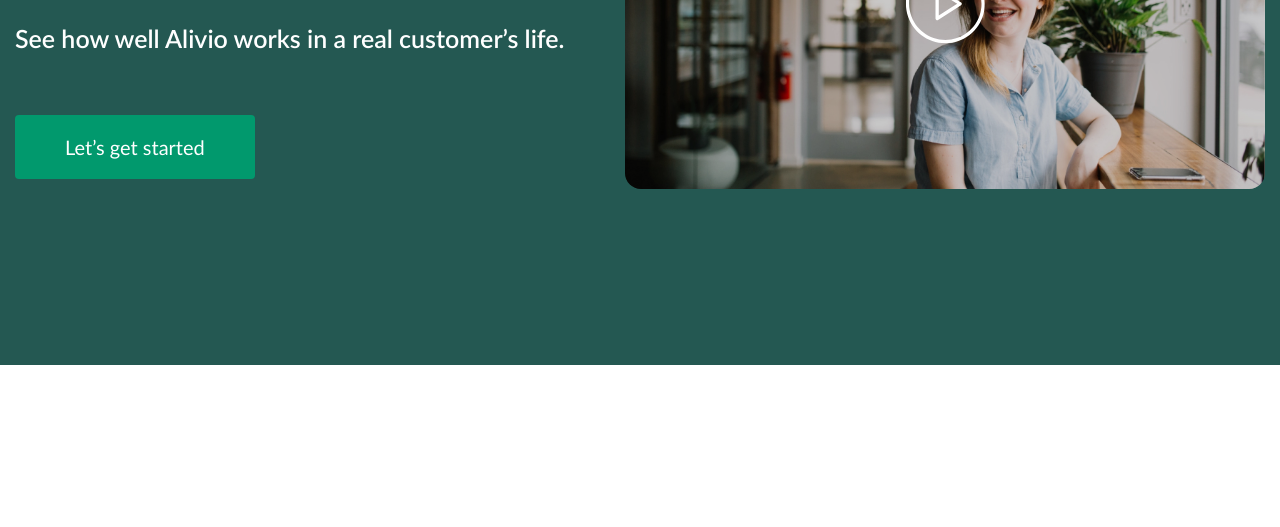
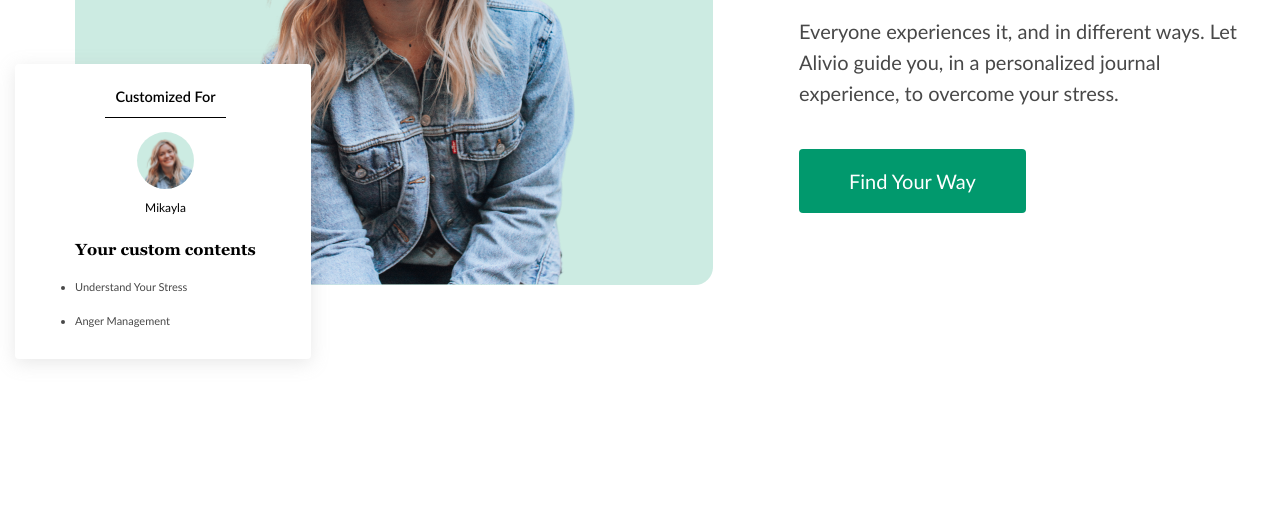
Before and after one commit to DrMarkes/alivio-landing, a plain HTML site: page index.html in a window 1280 px wide. Shown: the part 494-1021 px from the top of the page. Before the commit the page ends 859 px from the top, so only its background shows below. Drawn offline with Linux system fonts and the light colour scheme.

Commit message:
section our-product complete

```diff
--- /dev/null
+++ b/css/blocks/our-product-card.css
@@ -0,0 +1,60 @@
+.card {
+    width: 296px;
+    padding: 22px 55px 30px 60px;
+    display: flex;
+    flex-direction: column;
+    align-items: center;
+    background-color: #fff;
+    border-radius: 4px;
+    box-shadow: 0px 4px 18px rgba(165, 165, 165, 0.25);
+}
+
+.card-title {
+    margin-bottom: 14px;
+    padding: 0 10px 8px;
+    display: flex;
+    font-weight: 600;
+    font-size: 14.49px;
+    line-height: 157%;
+    color: #000000;
+    border-bottom: 0.75px solid #000;
+}
+
+.card-avatar {
+    width: 57px;
+    height: 57px;
+    margin-bottom: 10px;
+    border-radius: 50%;
+    background: rgba(1, 153, 109, 0.2);
+    overflow: hidden;
+}
+
+.card-user-name {
+    margin-bottom: 20px;
+    font-size: 12px;
+    line-height: 157%;
+    color: #000000;
+}
+
+.card-subtitle {
+    margin-bottom: 16px;
+    font-family: "Georgia", serif;
+    font-weight: bold;
+    font-size: 16px;
+    line-height: 157%;
+    color: #000000;
+}
+
+.card-text {
+    align-self: start;
+    font-size: 11px;
+    line-height: 157%;
+}
+
+.card-text ul {
+    list-style: initial;
+}
+
+.card-text li:not(:last-child) {
+    margin-bottom: 16px;
+}
--- /dev/null
+++ b/css/blocks/our-product.css
@@ -0,0 +1,65 @@
+.our-product {
+    padding: 120px 0 168px;
+}
+
+.our-product-row {
+    display: flex;
+    justify-content: space-between;
+}
+
+.our-product-image-container {
+    padding: 0 0 74px 60px;
+    margin-right: 86px;
+    position: relative;
+}
+
+.our-product-image-wrapper {
+    width: 638px;
+    background: rgba(1, 153, 109, 0.2);
+    border-radius: 18px;
+    padding-left: 97px;
+    overflow: hidden;
+}
+
+.our-product-image-wrapper img {
+    width: unset;
+}
+
+.our-product-card-wrapper {
+    position: absolute;
+    left: 0;
+    bottom: 0;
+}
+
+.our-product-text-container {
+    max-width: 584px;
+}
+
+.our-product-title {
+    margin-bottom: 10px;
+    font-weight: 600;
+    font-size: 25px;
+    line-height: 157%;
+    color: #424242;
+}
+
+.our-product-subtitle {
+    margin-bottom: 20px;
+    font-family: "Georgia", serif;
+    font-style: normal;
+    font-weight: bold;
+    font-size: 50px;
+    line-height: 157%;
+    color: #01996d;
+}
+.our-product-text {
+    max-width: 530px;
+    margin-bottom: 40px;
+    font-size: 20px;
+    line-height: 31px;
+    color: #484848;
+}
+
+.our-product-btn-wrapper {
+    display: flex;
+}
--- a/index.html
+++ b/index.html
@@ -12,7 +12,9 @@
         <link rel="stylesheet" href="./css/blocks/header.css" />
         <link rel="stylesheet" href="./css/blocks/home.css" />
         <link rel="stylesheet" href="./css/blocks/how-it-works.css" />
-        <link rel="stylesheet" href="./css/blocks/success-story.css">
+        <link rel="stylesheet" href="./css/blocks/success-story.css" />
+        <link rel="stylesheet" href="./css/blocks/our-product.css" />
+        <link rel="stylesheet" href="./css/blocks/our-product-card.css">
         <!-- Fonts -->
         <link rel="stylesheet" href="./css/fonts/Georgia/stylesheet.css" />
         <link rel="stylesheet" href="./css/fonts/Lato/stylesheet.css" />
@@ -43,7 +45,7 @@
             </div>
         </header>
         <main class="main">
-            <div class="home none">
+            <section class="home none">
                 <img
                     src="./img/home-bg-img.jpg"
                     alt=""
@@ -64,8 +66,9 @@
                         </div>
                     </div>
                 </div>
-            </div>
-            <div class="how-it-works none">
+            </section>
+
+            <section class="how-it-works none">
                 <div class="container">
                     <div class="how-it-works-header">
                         <h2 class="title">How it works</h2>
@@ -154,14 +157,20 @@
                         </div>
                     </div>
                 </div>
-            </div>
-            <div class="success-story">
+            </section>
+
+            <section class="success-story none">
                 <div class="container">
                     <div class="success-story-row">
                         <div class="success-story-content">
-                                <h3 class="success-story-content-title">Let's hear about Kayla's success story</h3>
+                            <h3 class="success-story-content-title">
+                                Let's hear about Kayla's success story
+                            </h3>
                             <div class="success-story-content-text">
-                               <p>See how well Alivio works in a real customer’s life.</p>
+                                <p>
+                                    See how well Alivio works in a real
+                                    customer’s life.
+                                </p>
                             </div>
                             <div class="btn-wrapper">
                                 <a href="#" class="btn">Let’s get started</a>
@@ -169,13 +178,69 @@
                         </div>
                         <div class="success-story-video-wrapper">
                             <div class="overlay-video">
-                                <img src="./img/play-white.svg" alt="">
+                                <img src="./img/play-white.svg" alt="" />
                             </div>
-                            <img class="story-video" src="./img/story-video-img.jpg" alt="story video">
+                            <img
+                                class="story-video"
+                                src="./img/story-video-img.jpg"
+                                alt="story video"
+                            />
+                        </div>
+                    </div>
+                </div>
+            </section>
+
+            <section class="our-product">
+                <div class="container">
+                    <div class="our-product-row">
+                        <div class="our-product-image-container">
+                            <div class="our-product-image-wrapper">
+                                <img src="./img/our-product/our-product-img.png" alt="">
+                            </div>
+                            <div class="our-product-card-wrapper">
+                                <!-- Card Our Product -->
+                                <div class="card">
+                                    <div class="card-title">
+                                        <h4>Customized For</h4>
+                                    </div>
+                                    <div class="card-avatar">
+                                        <img src="./img/our-product/card-avatar.png" alt="avatar">
+                                    </div>
+                                    <div class="card-user-name">
+                                        <p>Mikayla</p>
+                                    </div>
+                                    <div class="card-subtitle">
+                                        <h5>Your custom contents</h5>
+                                    </div>
+                                    <div class="card-text">
+                                        <ul>
+                                            <li>Understand Your Stress</li>
+                                            <li>Anger Management</li>
+                                        </ul>
+                                    </div>
+                                </div>
+                                <!-- // Card Our Product -->
+                            </div>
+                        </div>
+                        <div class="our-product-text-container">
+                            <h2 class="our-product-title">Our product</h2>
+                            <h3 class="our-product-subtitle">
+                                You tell us your stress, We make your diary
+                            </h3>
+                            <p class="our-product-text">
+                                Everyone experiences it, and in different ways.
+                                Let Alivio guide you, in a personalized journal
+                                experience, to overcome your stress.
+                            </p>
+                            <div class="our-product-btn-wrapper">
+                                <a href="#" class="btn our-product-btn">
+                                    Find Your Way
+                                </a>
                             </div>
                         </div>
                     </div>
                 </div>
+            </section>
         </main>
         <script src="./js/object-fit-IE.js"></script>
     </body>
```
Also changed, not shown: img/our-product/card-avatar.png (added), img/our-product/our-product-img.png (added). Lines whose indentation alone changed are shown as unchanged.
